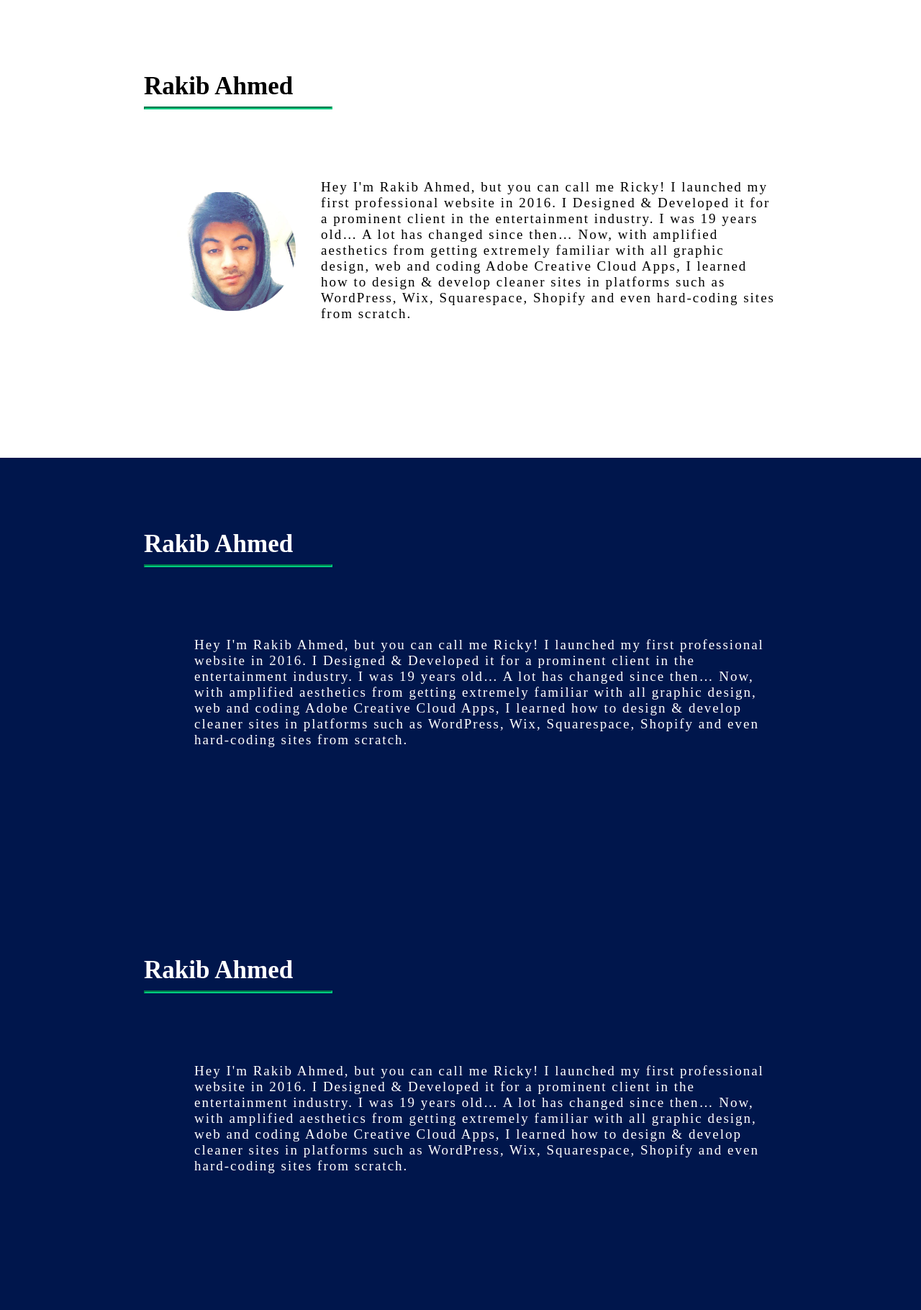
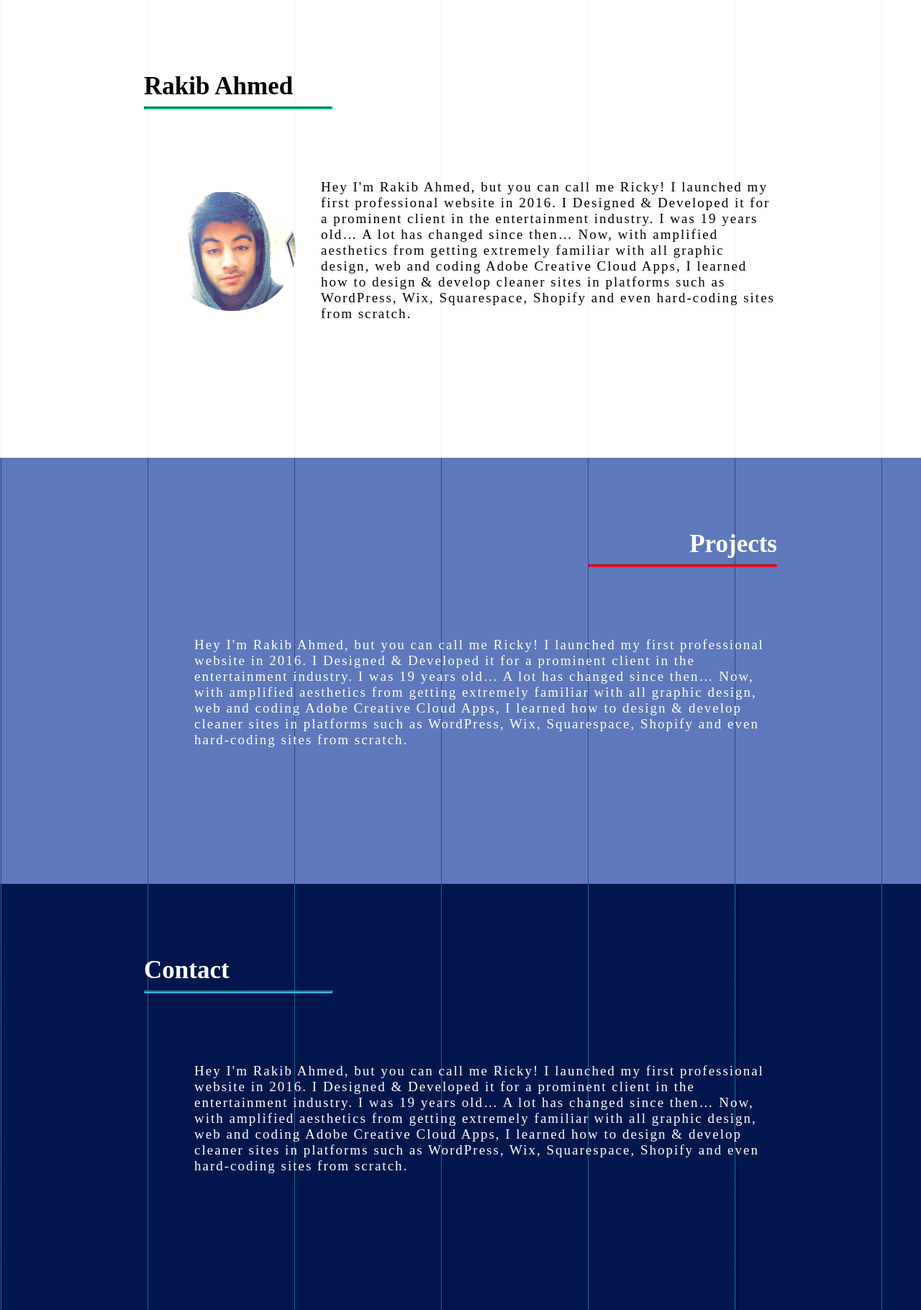
Before and after one commit to strawhat19/Portfolio, a PHP site: page / in a window 1280 px wide. Shown: the part 276-2096 px from the top of the page at 72% size. Run offline with PHP 8.4, Linux system fonts and the light colour scheme.

Commit message:
New Sections

```diff
--- a/assets/style.css
+++ b/assets/style.css
@@ -84,13 +84,24 @@ section {
 
 #about {
     color: black;
-    background: white;
+    background: repeating-linear-gradient(
+90deg
+, #e5e5e5 1px, white 2px 205px);
+}
+
+#projects {
+    background: repeating-linear-gradient(
+        90deg
+         , #00164c 1px, #5e79bb 2px 205px);
 }
 
 
+.header {
+    display: block;
+}
 
-.name-header {
-    display: block;
+#projects .header {
+    text-align: right;
 }
 
 .bio {
@@ -105,3 +116,9 @@ section {
     font-size: 19px;
     padding: 35px;
 }
+
+#contact {
+    background: repeating-linear-gradient(
+90deg
+ , #36b9e1 1px, #00164c 2px 205px);
+}
--- a/index.html
+++ b/index.html
@@ -31,7 +31,7 @@
 
 <section class="about" id="about">
 
-<div class="name-header">
+<div class="header">
     <h3 style="margin: 0; padding: 0; font-size: 35px;">Rakib Ahmed</h3>
     <hr style="width: 29.35%; float: left; border-color: #00cc80; border-width: 2px;">
 </div>
@@ -49,10 +49,13 @@
 
 </section>
 
-<section class="about" >
+<section class="projects" id="projects">
 
-    <h3 style="margin: 0; padding: 0; color: #ffffff; font-size: 35px;">Rakib Ahmed</h3>
-    <hr style="width: 29.35%; float: left; border-color: #00cc80; border-width: 2px;">
+<div class="header">
+    <h3 style="margin: 0; padding: 0; color: #ffffff; font-size: 35px;">Projects</h3>
+    <hr style="width: 29.35%; float: right; border-color: #ff172d; border-width: 2px;">
+</div>
+
     <br>
     <div class="bio">
     <p>Hey I'm Rakib Ahmed, but you can call me Ricky! I launched my first professional website in 2016. I Designed & Developed it for a prominent client in the entertainment industry. I was 19 years old… A lot has changed since then… Now, with amplified aesthetics from getting extremely familiar with all graphic design, web and coding Adobe Creative Cloud Apps,  I learned how to design & develop cleaner sites in platforms such as WordPress, Wix, Squarespace, Shopify and even hard-coding sites from scratch.</p>
@@ -61,10 +64,10 @@
 
 </section>
 
-<section class="about">
+<section class="contact" id="contact">
 
-    <h3 style="margin: 0; padding: 0; font-size: 35px;">Rakib Ahmed</h3>
-    <hr style="width: 29.35%; float: left; border-color: #00cc80; border-width: 2px;">
+    <h3 style="margin: 0; padding: 0; font-size: 35px;">Contact</h3>
+    <hr style="width: 29.35%; float: left; border-color: #36b9e1; border-width: 2px;">
     <br>
     <div class="bio">
     <p>Hey I'm Rakib Ahmed, but you can call me Ricky! I launched my first professional website in 2016. I Designed & Developed it for a prominent client in the entertainment industry. I was 19 years old… A lot has changed since then… Now, with amplified aesthetics from getting extremely familiar with all graphic design, web and coding Adobe Creative Cloud Apps,  I learned how to design & develop cleaner sites in platforms such as WordPress, Wix, Squarespace, Shopify and even hard-coding sites from scratch.</p>
```
